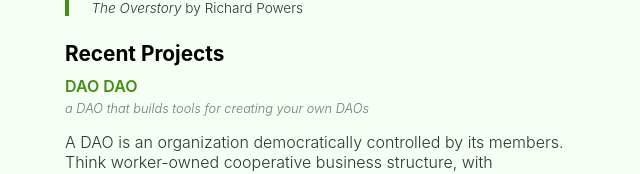
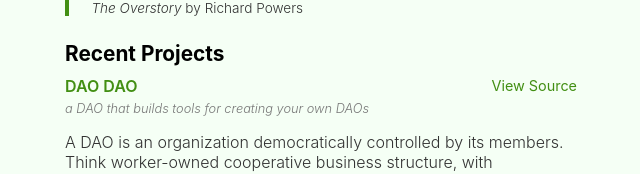
Before and after one commit to NoahSaso/www, a plain HTML site: page index.html in a window 1280 px wide. Shown: the part 537-711 px from the top of the page, without its empty margins (319-959 px from the left). Drawn offline with Linux system fonts and the light colour scheme; a script that the page names is missing; a web font is replaced by a local one.

Commit message:
added DAO DAO github

```diff
--- a/index.html
+++ b/index.html
@@ -65,6 +65,8 @@
         <div class="entry">
             <div class="title">
                 <a href="https://daodao.zone" target="_blank">DAO DAO</a>
+                <a href="https://github.com/DA0-DA0" target="_blank">View
+                    Source</a>
             </div>
             <p class="subtitle">
                 a DAO that builds tools for creating your own DAOs
```
